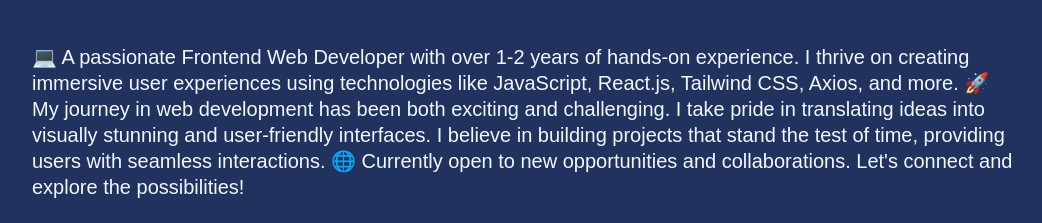
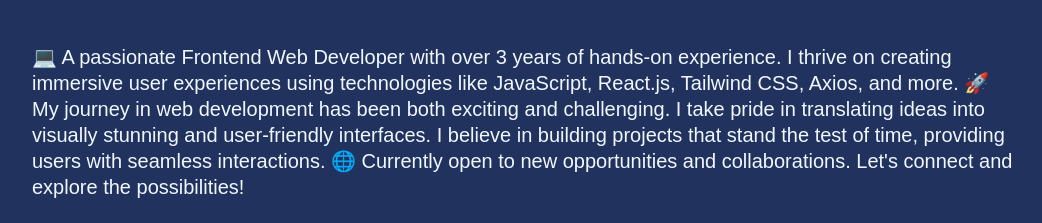
Before and after one commit to dinovawidy/personal-portfolio, a React (Create React App) app: page / in a window 1280 px wide. Shown: the part 387-610 px from the top of the page, without its empty margins (116-1158 px from the left). Built offline with nearby package versions, Linux system fonts and the light colour scheme.

Commit message:
Update Home.js

```diff
--- a/src/pages/Home.js
+++ b/src/pages/Home.js
@@ -10,7 +10,7 @@
       <div className="about">
         <h2>👋 Hi there! I'm Dinova</h2>
         <div className="prompt">
-          <p><span>💻</span> A passionate Frontend Web Developer with over 1-2 years of hands-on experience. I thrive on creating immersive user experiences using technologies like JavaScript, React.js, Tailwind CSS, Axios, and more.
+          <p><span>💻</span> A passionate Frontend Web Developer with over 3 years of hands-on experience. I thrive on creating immersive user experiences using technologies like JavaScript, React.js, Tailwind CSS, Axios, and more.
           🚀 My journey in web development has been both exciting and challenging. I take pride in translating ideas into visually stunning and user-friendly interfaces. I believe in building projects that stand the test of time, providing users with seamless interactions.
         🌐 Currently open to new opportunities and collaborations. Let's connect and explore the possibilities!</p>
           <EmailIcon onClick={() => window.open("mailto:dinovaprogram@gmail.com")} />
```
